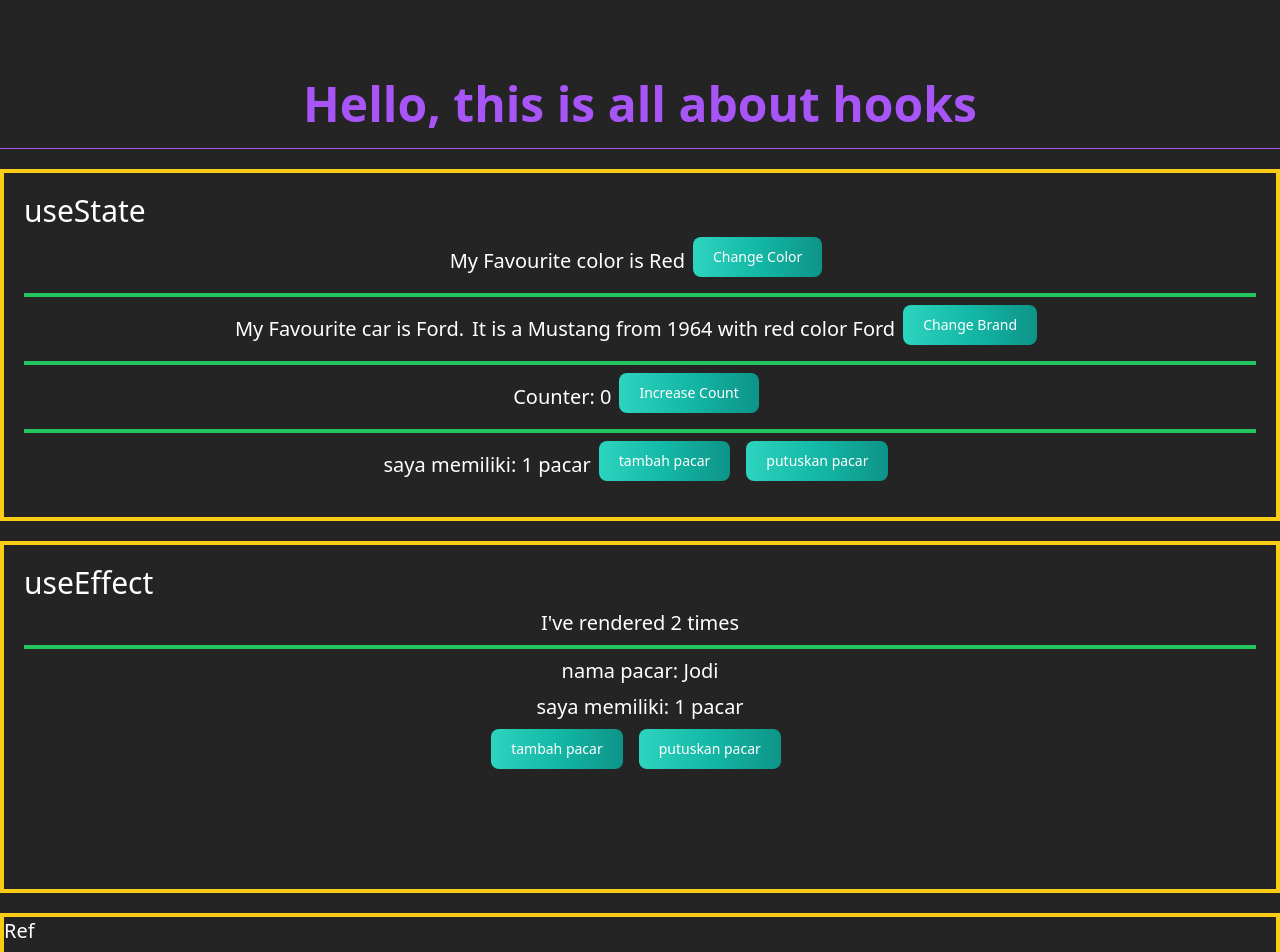
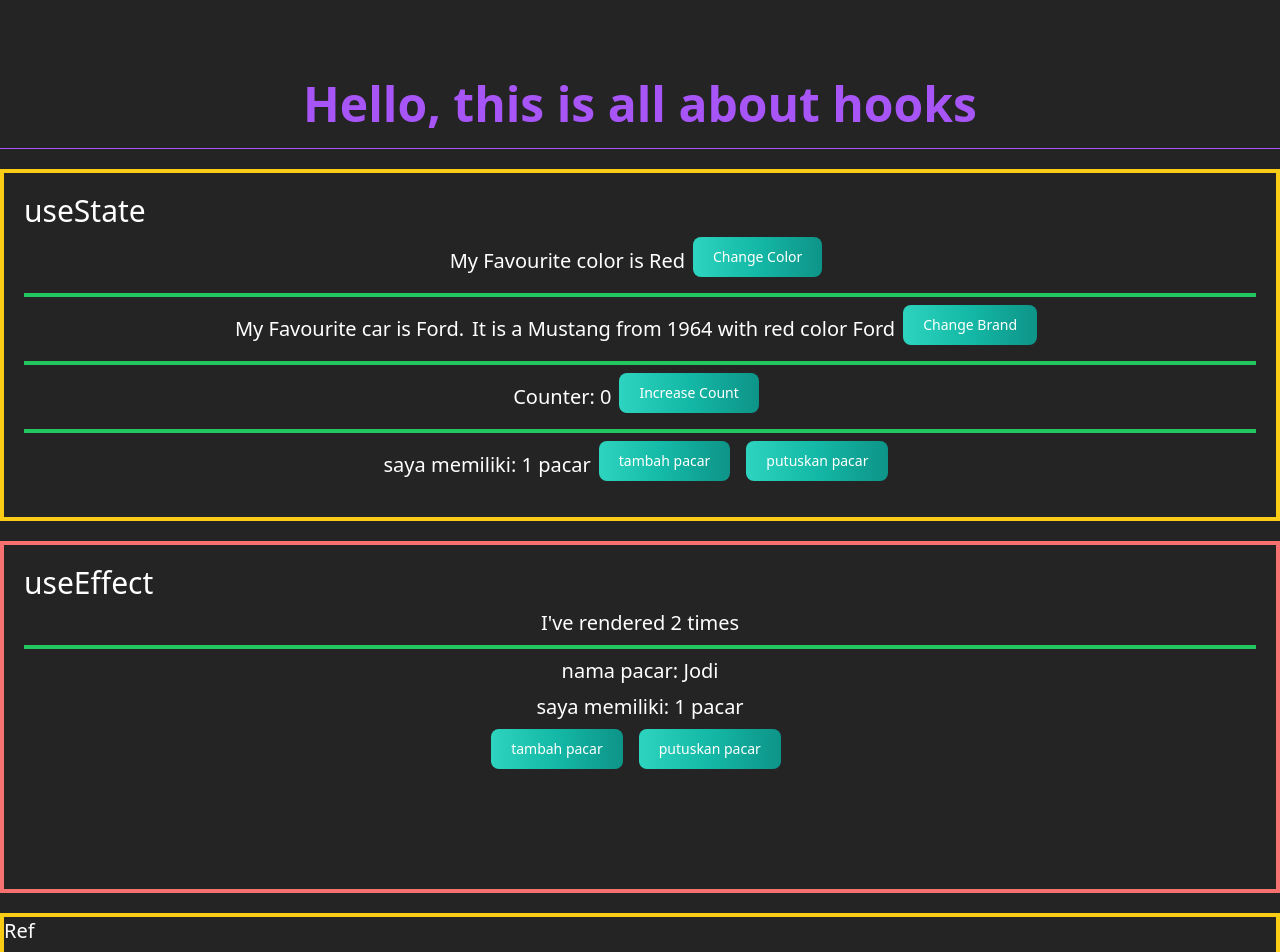
Before and after one commit to septianadip17/all-about-hooks, a React (Vite) app: page / in a window 1280 px wide. Shown: the top 952 px of the page. Built offline with nearby package versions, Linux system fonts and the light colour scheme.

Commit message:
effect done

```diff
--- a/src/components/Effect.jsx
+++ b/src/components/Effect.jsx
@@ -35,7 +35,7 @@ const Effect = () => {
   }, [pacarSaya]);
 
   return (
-    <div className="border-4 border-yellow-400 w-screen mx-auto container p-5">
+    <div className="border-4 border-red-400 w-screen mx-auto container p-5">
       <h1 className="text-3xl">useEffect</h1>
 
       {/*  */}
```
